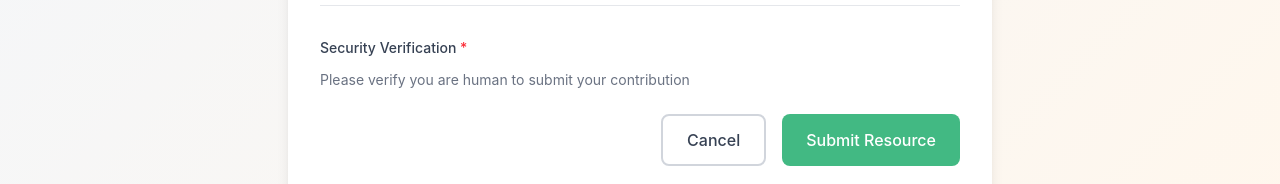
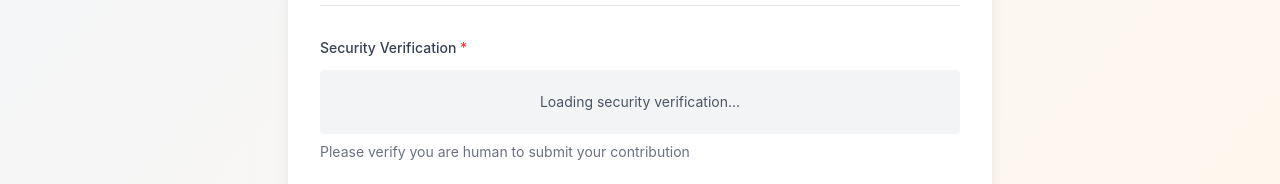
Before and after one commit to abhivaikar/howtheytest, a Next.js app: page /howtheytest/contribute in a window 1280 px wide. Shown: the part 1078-1262 px from the top of the page. Built offline with nearby package versions, Linux system fonts and the light colour scheme; no server answers.

Commit message:
Fix Turnstile widget loading reliability
- Change loading strategy from lazyOnload to afterInteractive for faster, more reliable script loading
- Add loading indicator to show widget initialization status
- Improve user feedback with loading messages

```diff
--- a/components/Turnstile.tsx
+++ b/components/Turnstile.tsx
@@ -1,6 +1,6 @@
 'use client';
 
-import { useEffect, useRef } from 'react';
+import { useEffect, useRef, useState } from 'react';
 import Script from 'next/script';
 
 interface TurnstileProps {
@@ -13,6 +13,8 @@ interface TurnstileProps {
 export default function Turnstile({ siteKey, onVerify, onError, onExpire }: TurnstileProps) {
   const containerRef = useRef<HTMLDivElement>(null);
   const widgetIdRef = useRef<string | null>(null);
+  const [isLoading, setIsLoading] = useState(true);
+  const [isLoaded, setIsLoaded] = useState(false);
 
   useEffect(() => {
     // Cleanup function to reset widget on unmount
@@ -26,6 +28,8 @@ export default function Turnstile({ siteKey, onVerify, onError, onExpire }: Turn
   const handleScriptLoad = () => {
     if (!containerRef.current || !window.turnstile) return;
 
+    setIsLoaded(true);
+
     // Remove existing widget if present
     if (widgetIdRef.current) {
       window.turnstile.remove(widgetIdRef.current);
@@ -35,9 +39,11 @@ export default function Turnstile({ siteKey, onVerify, onError, onExpire }: Turn
     widgetIdRef.current = window.turnstile.render(containerRef.current, {
       sitekey: siteKey,
       callback: (token: string) => {
+        setIsLoading(false);
         onVerify(token);
       },
       'error-callback': () => {
+        setIsLoading(false);
         onError?.();
       },
       'expired-callback': () => {
@@ -53,9 +59,21 @@ export default function Turnstile({ siteKey, onVerify, onError, onExpire }: Turn
       <Script
         src="https://challenges.cloudflare.com/turnstile/v0/api.js?render=explicit"
         onLoad={handleScriptLoad}
-        strategy="lazyOnload"
+        strategy="afterInteractive"
       />
-      <div ref={containerRef} />
+      <div className="relative">
+        {isLoading && isLoaded && (
+          <div className="absolute inset-0 flex items-center justify-center bg-gray-100 dark:bg-gray-700 rounded">
+            <div className="animate-spin rounded-full h-6 w-6 border-b-2 border-blue-600"></div>
+          </div>
+        )}
+        {!isLoaded && (
+          <div className="h-16 flex items-center justify-center bg-gray-100 dark:bg-gray-700 rounded text-gray-600 dark:text-gray-400 text-sm">
+            Loading security verification...
+          </div>
+        )}
+        <div ref={containerRef} />
+      </div>
     </>
   );
 }
```
